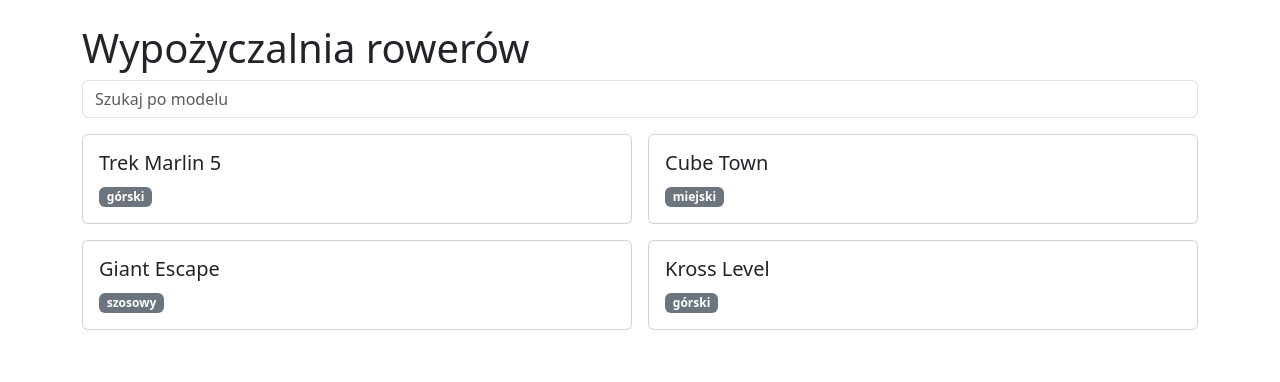
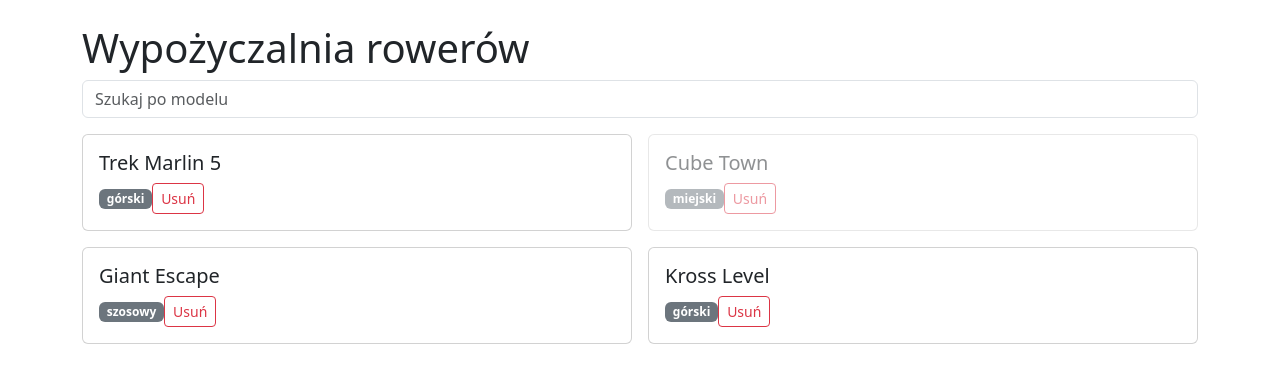
Before and after one commit to Kaperrito/Aplikacje-Webowe, a React (Vite) app in the folder inf04-web/zadania/: page / in a window 1280 px wide. Shown: the top 382 px of the page. Built offline with nearby package versions, Linux system fonts and the light colour scheme.

Commit message:
Usuwanie

```diff
--- a/inf04-web/zadania/src/App.jsx
+++ b/inf04-web/zadania/src/App.jsx
@@ -23,6 +23,11 @@ function App() {
   const widoczne = rowery.filter(rower =>
     rower.model.toLowerCase().includes(szukaj.toLowerCase())
   )
+
+  function usun(id) {
+    setRowery(rowery.filter(rower => rower.id !== id))
+  }
+
 
   if (isLoading) {
     return (
@@ -68,10 +73,11 @@ function App() {
       <div className="row g-3">
         {widoczne.map(rower => (
           <div key={rower.id} className="col-12 col-md-6">
-            <div className="card h-100">
+            <div className={`card h-100${rower.dostepny ? '' : ' opacity-50'}`}>
               <div className="card-body">
                 <h3 className="card-title h5">{rower.model}</h3>
                 <span className="badge text-bg-secondary">{rower.typ}</span>
+                <button type="button" className="btn btn-outline-danger btn-sm" onClick={() => usun(rower.id)}> Usuń</button>
               </div>
             </div>
           </div>
```
